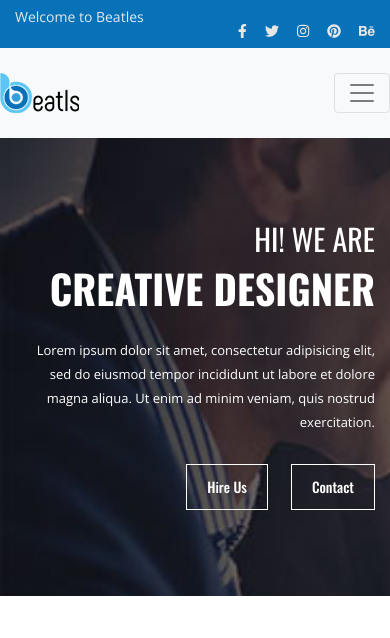
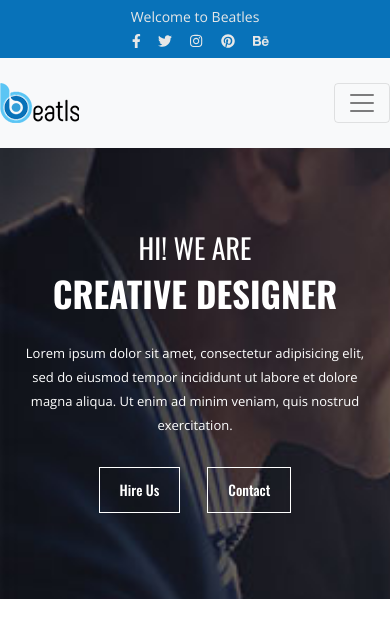
Before and after one commit to rifat-H/beatls-bootstrap, a website built with Parcel: page src/index.html in a window 390 px wide. Built offline with nearby package versions, Linux system fonts and the light colour scheme.

Commit message:
all responsive

```diff
--- a/src/index.html
+++ b/src/index.html
@@ -96,7 +96,7 @@
                             labore et
                             dolore magna aliqua. Ut enim ad minim veniam, quis nostrud exercitation. </p>
                         <button>Hire Us</button>
-                        <button>Contact</button>
+                        <button class="ml-4">Contact</button>
                     </div>
                 </div>
             </div>
--- a/src/scss/_media.scss
+++ b/src/scss/_media.scss
@@ -2,6 +2,38 @@
 
 // Extra small devices (portrait phones, less than 576px)
 @media (max-width: 575.98px) {
+    // <!-- banner start -->
+
+    .banner {
+        .banner-content {
+            text-align: center;
+
+            h2{
+                font-size: 28px;
+            }
+            h1{
+                font-size: 35px;
+            }
+
+            // button {
+            //     margin-left: 10px;
+            // }
+        }
+    }
+
+    // <!-- banner end -->
+
+    // topbar start
+    .topbar{
+        p{
+            text-align: center;
+            margin-bottom: 10px;
+        }
+        ul{
+            justify-content: center !important;
+        }
+    }
+    // topbar end
 
     // navbar start
     nav {
@@ -18,6 +50,24 @@
 // Small devices (landscape phones, 576px and up)
 @media (min-width: 576px) and (max-width: 767.98px) {
 
+    // <!-- banner start -->
+
+    .banner {
+        .banner-content {
+            text-align: center;
+
+            h2{
+                font-size: 28px;
+            }
+            h1{
+                font-size: 35px;
+            }
+
+        }
+    }
+
+    // <!-- banner end -->
+
     // navbar start
     nav {
         ul {
@@ -28,10 +78,13 @@
     }
 
     // navbar end
+
+
 }
 
 // Medium devices (tablets, 768px and up)
 @media (min-width: 768px) and (max-width: 991.98px) {
+
 
     // navbar start
     nav {
--- a/src/scss/_reset.scss
+++ b/src/scss/_reset.scss
@@ -26,7 +26,7 @@ time, mark, audio, video {
 
 /* make sure to set some focus styles for accessibility */
 :focus {
-    outline: 0;
+    outline: 0 !important;
 }
 
 /* HTML5 display-role reset for older browsers */
--- a/src/scss/_style.scss
+++ b/src/scss/_style.scss
@@ -135,7 +135,7 @@ header {
             border: none;
             background: transparent;
             border: 1px solid white;
-            margin-left: 20px;
+            // margin-left: 20px;
             transition: all linear .3s;
             -webkit-transition: all linear .3s;
             -moz-transition: all linear .3s;
```
